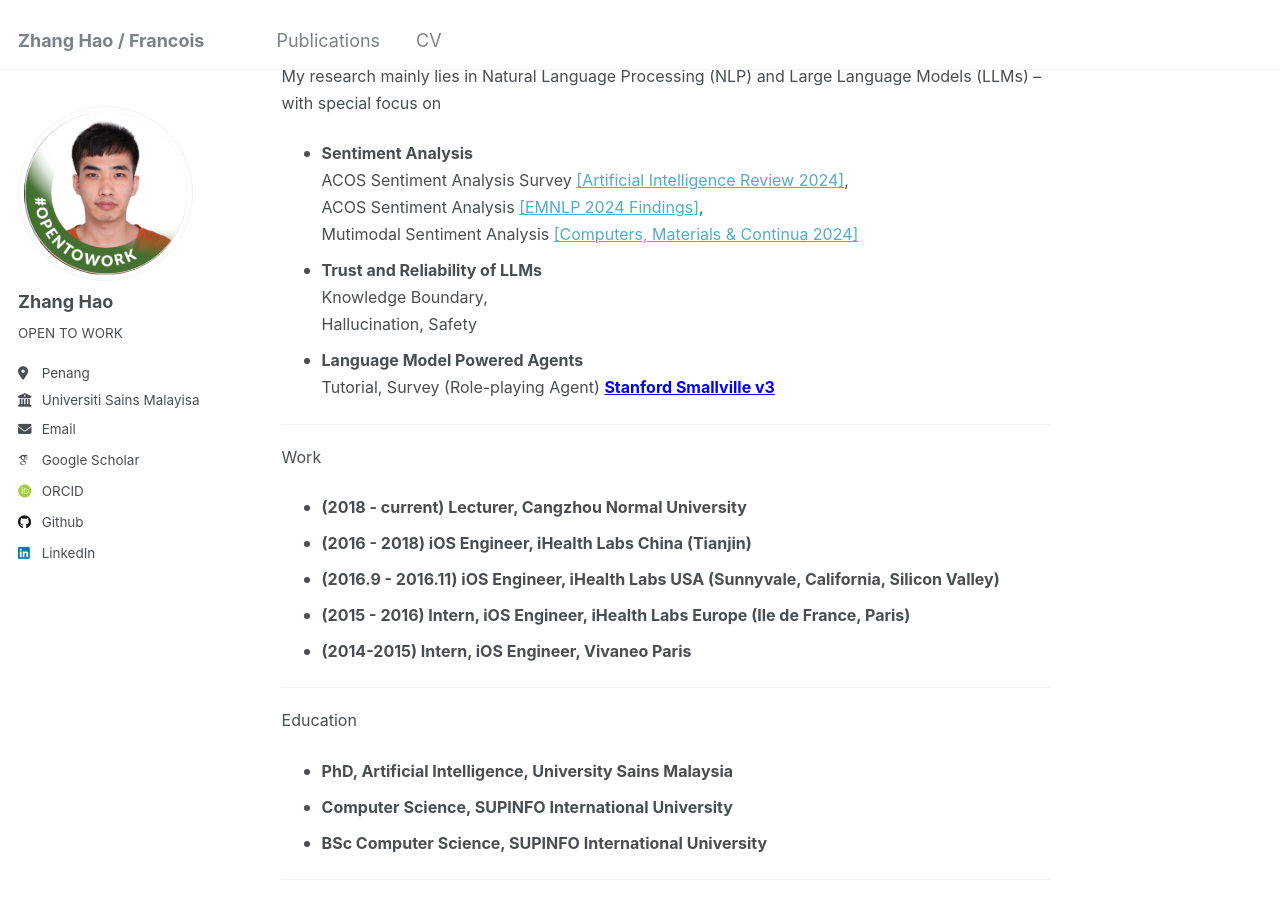
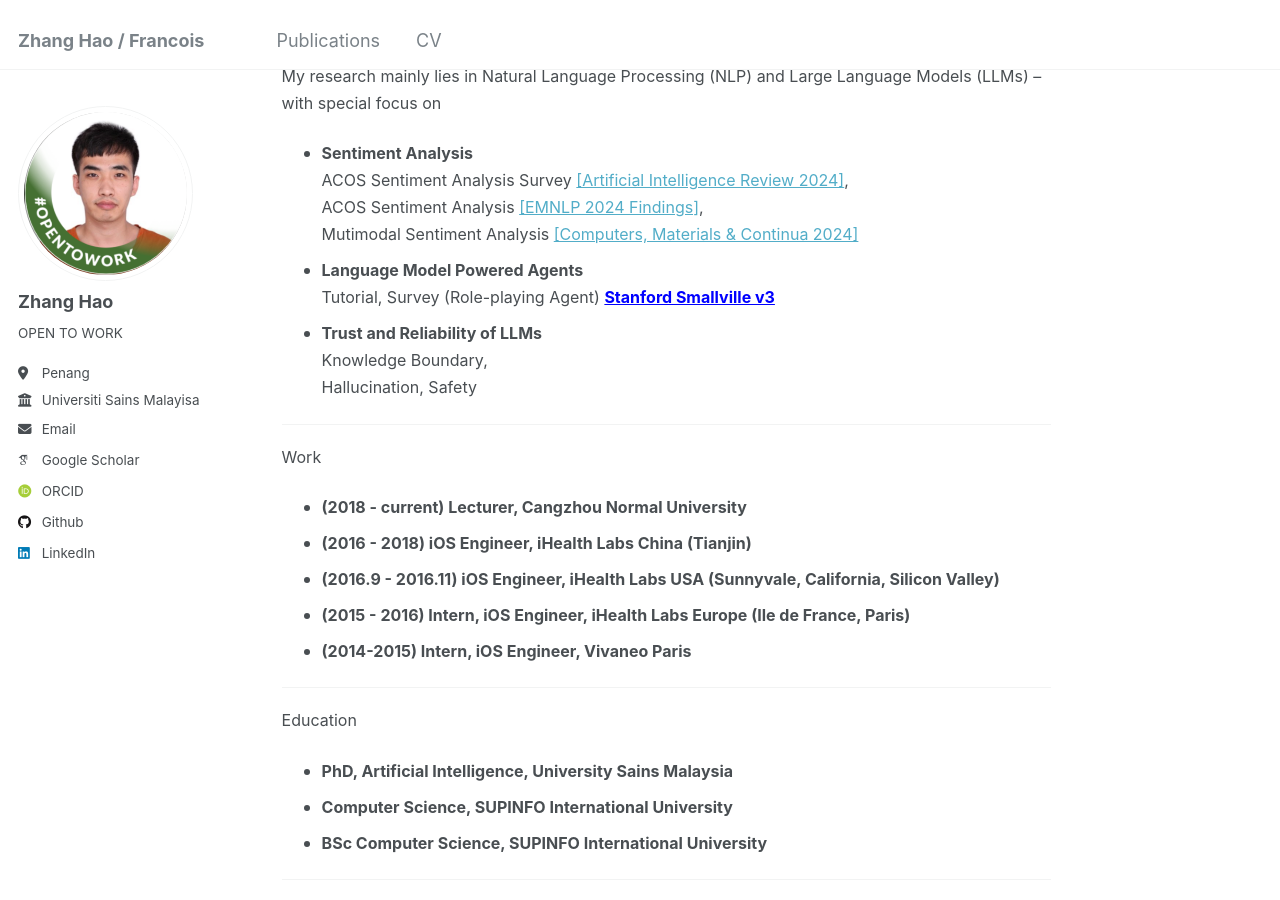
Before and after one commit to sydmou/sydmou.github.io, a Jekyll site: the page built from _pages/about.md, in a window 1280 px wide and 900 px high, scrolled down 720 px. Built offline with Jekyll 4.4.1, drawn with Linux system fonts in a browser that asks for light colours; some web fonts are replaced.

Commit message:
Update about.md

```diff
--- a/_pages/about.md
+++ b/_pages/about.md
@@ -47,8 +47,8 @@
         My research mainly lies in Natural Language Processing (NLP) and Large Language Models (LLMs) – with special focus on
         <ul>
             <li> <b>Sentiment Analysis</b><br>ACOS Sentiment Analysis Survey <a href="https://link.springer.com/article/10.1007/s10462-023-10633-x">[Artificial Intelligence Review 2024]</a>,<br>ACOS Sentiment Analysis <a href="https://aclanthology.org/2024.findings-emnlp.453/">[EMNLP 2024 Findings]</a>, <br>Mutimodal Sentiment Analysis <a href="https://www.researchgate.net/profile/Wan-Mohd-Nazmee-Zainon/publication/370528996_Improving_Targeted_Multimodal_Sentiment_Classification_with_Semantic_Description_of_Images/links/646204dbfbaf5b27a4ca535b/Improving-Targeted-Multimodal-Sentiment-Classification-with-Semantic-Description-of-Images.pdf">[Computers, Materials & Continua 2024]</a> </li>
+            <li> <b>Language Model Powered Agents</b><br>Tutorial, Survey (Role-playing Agent) <a href="https://tbxwlkfa.manus.space/" target="_blank" style="color: blue; font-weight: bold;">Stanford Smallville v3</a></li>
             <li> <b>Trust and Reliability of LLMs</b><br>Knowledge Boundary,<br>Hallucination, Safety</li>
-            <li> <b>Language Model Powered Agents</b><br>Tutorial, Survey (Role-playing Agent) <a href="https://tbxwlkfa.manus.space/" target="_blank" style="color: blue; font-weight: bold;">Stanford Smallville v3</a></li>
         </ul>
     </font>
 </p>
```
